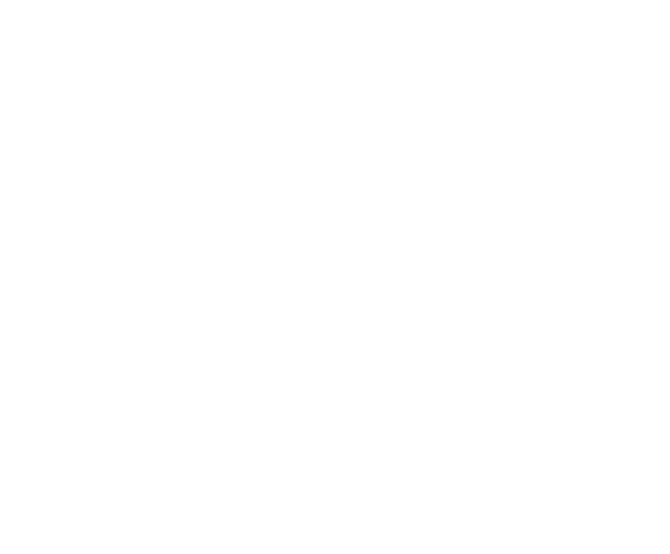
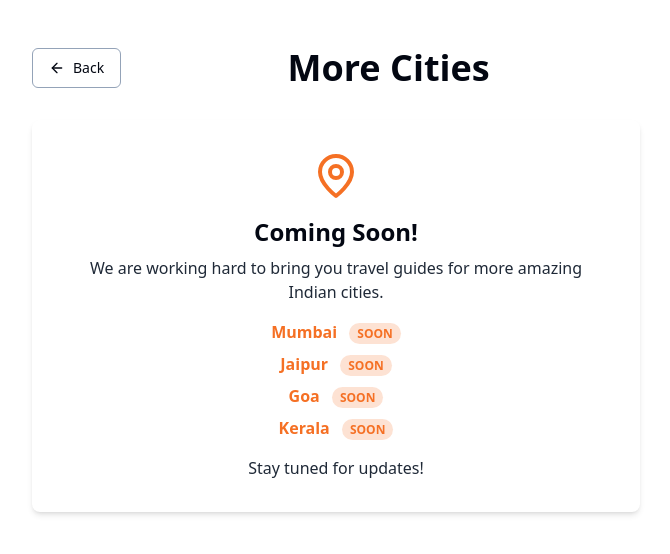
Before and after one commit to ArmaanBawa/yatravatra, a React (Vite) app: page /more-cities in a window 1280 px wide. Before the commit this address had no page. Shown: the top 554 px of the page, without its empty margins (304-974 px from the left). Built offline with nearby package versions, Linux system fonts and the light colour scheme.

Commit message:
Add More Cities standalone page and update navbar link

```diff
--- a/src/App.jsx
+++ b/src/App.jsx
@@ -11,6 +11,7 @@
 import ContactUs from "@/pages/ContactUs";
 import PrivacyPolicy from "@/pages/PrivacyPolicy";
 import TermsOfService from "@/pages/TermsOfService";
+import MoreCities from "@/pages/MoreCities";
 import { Toaster } from "@/components/ui/toaster";
 import { Analytics } from '@vercel/analytics/react';
 
@@ -30,6 +31,7 @@
         <Route path="/contact-us" element={<ContactUs />} />
         <Route path="/privacy-policy" element={<PrivacyPolicy />} />
         <Route path="/terms-of-service" element={<TermsOfService />} />
+        <Route path="/more-cities" element={<MoreCities />} />
       </Routes>
       <Analytics />
     </Router>
--- a/src/components/Navbar.jsx
+++ b/src/components/Navbar.jsx
@@ -25,7 +25,7 @@
           <Link to="/delhi-map" className="text-sm font-medium text-muted-foreground hover:text-primary">Delhi Map</Link>
           <Link to="/about-delhi" className="text-sm font-medium text-muted-foreground hover:text-primary">About Delhi</Link>
           <span className="relative">
-            <a href="#" className="text-sm font-medium text-muted-foreground hover:text-primary">More Cities</a>
+            <Link to="/more-cities" className="text-sm font-medium text-muted-foreground hover:text-primary">More Cities</Link>
             <span className="absolute -top-2 -right-2 rounded-full bg-primary px-2 py-0.5 text-[10px] font-bold text-primary-foreground">
               SOON
             </span>
--- /dev/null
+++ b/src/pages/MoreCities.jsx
@@ -0,0 +1,35 @@
+import React from "react";
+import { useNavigate } from "react-router-dom";
+import { ArrowLeft, MapPin } from "lucide-react";
+import { Button } from "@/components/ui/button";
+
+const MoreCities = () => {
+  const navigate = useNavigate();
+  return (
+    <div className="min-h-screen bg-background py-12">
+      <div className="container max-w-2xl mx-auto">
+        <div className="mb-8 flex items-center">
+          <Button onClick={() => navigate(-1)} variant="outline" className="mr-4">
+            <ArrowLeft className="mr-2 h-4 w-4" />
+            Back
+          </Button>
+          <h1 className="text-4xl font-bold text-foreground text-center w-full">More Cities</h1>
+        </div>
+        <div className="bg-card rounded-lg p-8 shadow-md text-muted-foreground text-center">
+          <MapPin className="mx-auto mb-4 h-12 w-12 text-primary" />
+          <h2 className="text-2xl font-semibold mb-2 text-foreground">Coming Soon!</h2>
+          <p className="mb-4">We are working hard to bring you travel guides for more amazing Indian cities.</p>
+          <ul className="mb-4 space-y-2">
+            <li><span className="font-bold text-primary">Mumbai</span> <span className="rounded-full bg-primary/20 px-2 py-0.5 text-xs font-bold text-primary ml-2">SOON</span></li>
+            <li><span className="font-bold text-primary">Jaipur</span> <span className="rounded-full bg-primary/20 px-2 py-0.5 text-xs font-bold text-primary ml-2">SOON</span></li>
+            <li><span className="font-bold text-primary">Goa</span> <span className="rounded-full bg-primary/20 px-2 py-0.5 text-xs font-bold text-primary ml-2">SOON</span></li>
+            <li><span className="font-bold text-primary">Kerala</span> <span className="rounded-full bg-primary/20 px-2 py-0.5 text-xs font-bold text-primary ml-2">SOON</span></li>
+          </ul>
+          <p>Stay tuned for updates!</p>
+        </div>
+      </div>
+    </div>
+  );
+};
+
+export default MoreCities;
```
